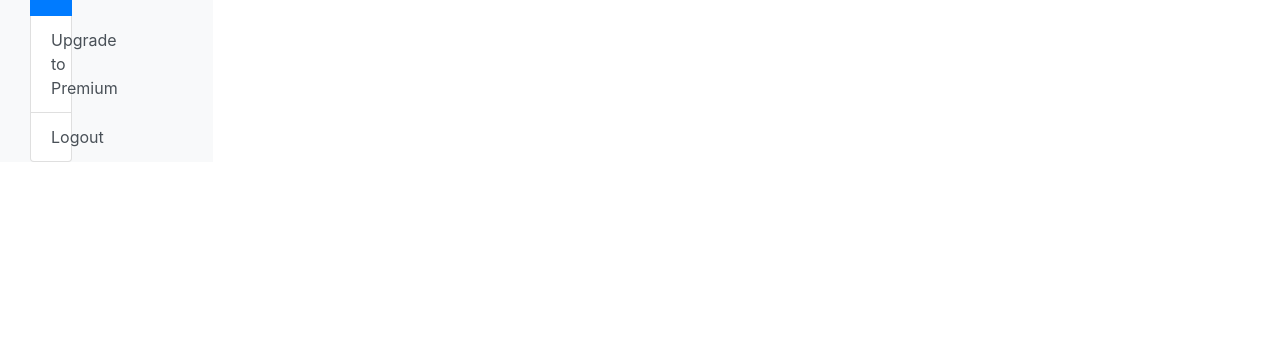
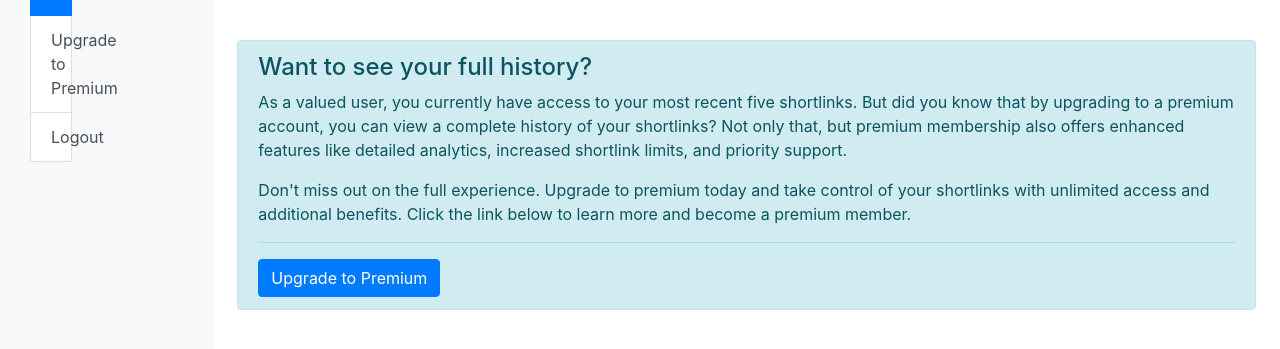
Before and after one commit to DigitalCommodore/url-shortener, a Flask app: page /my_shortlinks in a window 1280 px wide. Shown: the part 107-456 px from the top of the page. Run offline with Flask 3, Linux system fonts and the light colour scheme; a user stored in the database is signed in; data comes from the database, SQL or seed files in the repository; both versions use the stored data as it was after the commit; some libraries are stand-ins or nearby versions.

Commit message:
Premium Notice - Shortlinks

```diff
--- a/templates/my_shortlinks.html
+++ b/templates/my_shortlinks.html
@@ -45,6 +45,15 @@
                         {{ pagination.links }}
                     </div>
                 {% endif %}
+            {% if not is_premium %}
+                <div class="alert alert-info mt-4" role="alert">
+                    <h4 class="alert-heading">Want to see your full history?</h4>
+                    <p>As a valued user, you currently have access to your most recent five shortlinks. But did you know that by upgrading to a premium account, you can view a complete history of your shortlinks? Not only that, but premium membership also offers enhanced features like detailed analytics, increased shortlink limits, and priority support.</p>
+                    <p>Don't miss out on the full experience. Upgrade to premium today and take control of your shortlinks with unlimited access and additional benefits. Click the link below to learn more and become a premium member.</p>
+                    <hr>
+                    <p class="mb-0"><a href="{{ url_for('premium_upgrade') }}" class="btn btn-primary">Upgrade to Premium</a></p>
+                </div>
+        {% endif %}
             </main>
         </div>
     </div>
```
Also changed, not shown: url_shortener.db.
